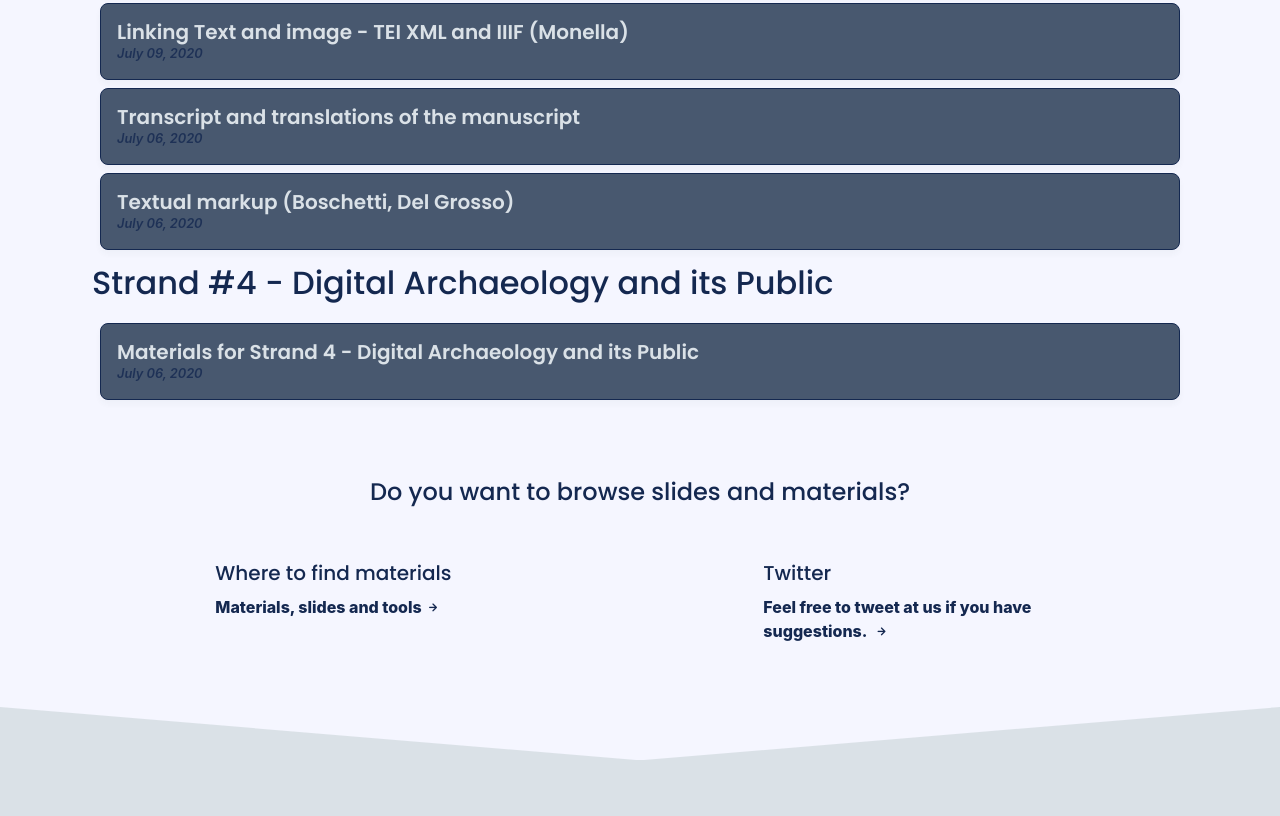
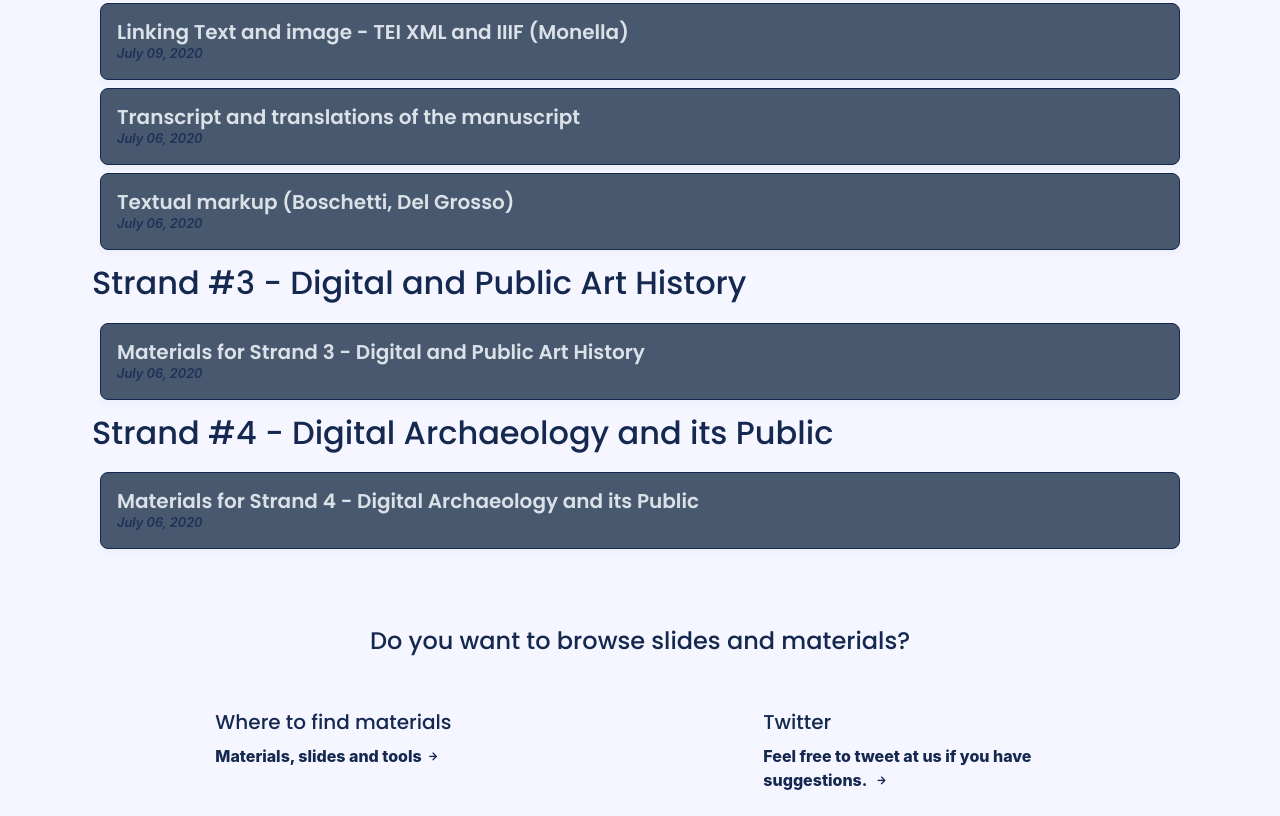
Before and after one commit to vedph/summercamp, a Jekyll site: the page built from materials/index.html, in a window 1280 px wide and 900 px high, scrolled down 751 px, cut to the strip 0-816 px from the top of the window. Built offline with Jekyll 4.4.1, drawn with Linux system fonts in a browser that asks for light colours; nearby versions of some CDN libraries; some web fonts are replaced.

Commit message:
materials drive folder stand #3
copy the model of strand #4 used by Monella.

```diff
--- a/materials/index.html
+++ b/materials/index.html
@@ -12,9 +12,16 @@ title: Materials, slides & tools
   {% endif %}
 {% endfor %}
 
-<!--h2>Strand #2 - Digital and Public History</h2>
+<!--h2>Strand #2 - Digital and Public History</h2>-->
 
-<h2>Strand #3 - Digital and Public Art History</h2-->
+<h2>Strand #3 - Digital and Public Art History</h2>
+
+{% for p in site.pages reversed %}
+  {% if p.subcategory == "materials strand3" %}
+    {% include card.html %}
+  {% endif %}
+{% endfor %}
+
 
 <h2>Strand #4 - Digital Archaeology and its Public</h2>
 
--- /dev/null
+++ b/materials/strand3/index.html
@@ -0,0 +1,11 @@
+---
+layout: post
+title: Materials for Strand 3 - Digital and Public Art History
+category: materials
+subcategory: materials strand3
+date: 2020-07-06 11:00:00
+---
+
+<ul>
+<li><a href="https://drive.google.com/drive/u/0/folders/1e5pYl0LTCbU6T63lDL6lJxVHfLNMoocf">Google Folder</a> with materials of Strand 3, divided by days and workshops</li>
+</ul>
--- a/programme/strand_3.html
+++ b/programme/strand_3.html
@@ -7,6 +7,11 @@ subcategory: programme
 
 <p style="text-align: justify;">This strand focuses on the technological development and its cultural implications which occurred in the arts sector over the last decades. In doing this, the digital aspect is approached both on the side of artistic production and the art system as well as on the side of museums and art historical representation. The issues of technological change, digital nativity, virtual realms and digital tools will be discussed also in the context of the current international situation of crisis. Both the theoretical debate and practical tools for digital art historians shall be explored by means of lectures and labs, which will include a hands-on workshop on tools for digital analysis of illustrations, a students’ forum on digital culture at the time of Covid-19, and a roundtable to discuss recent tools and developments in Digital and Public Art History with experts of European renown.</p>
 <p class="text-secondary color" style="text-align: justify;">📺 📹 <a href="{{site.baseurl}}/videos"><u><strong>The links to the virtual rooms</strong></u></a></p>
+
+<p>
+<a href="{{site.baseurl}}/materials/strand3/">Click here for materials</a> of Strand 3
+</p>
+
 <h4>Monday, 6 July 2020</h4>
 
 <p><strong>11:00-11:45</strong> - <strong>Welcome, Keynote by Elena Pierazzo</strong> (Univ. Tours): <em>What is Digital Humanities? An historical and sociological perspective</em> [plenary, open]</p>
```
